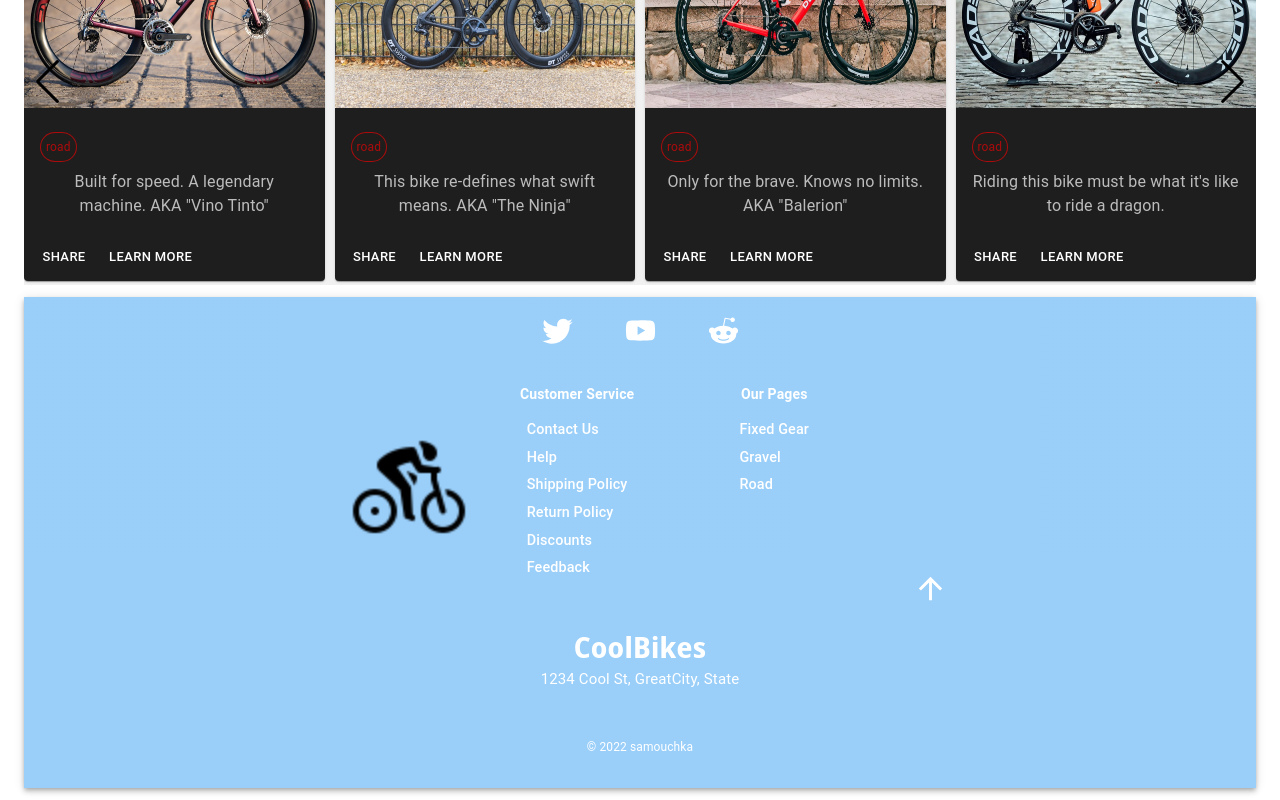
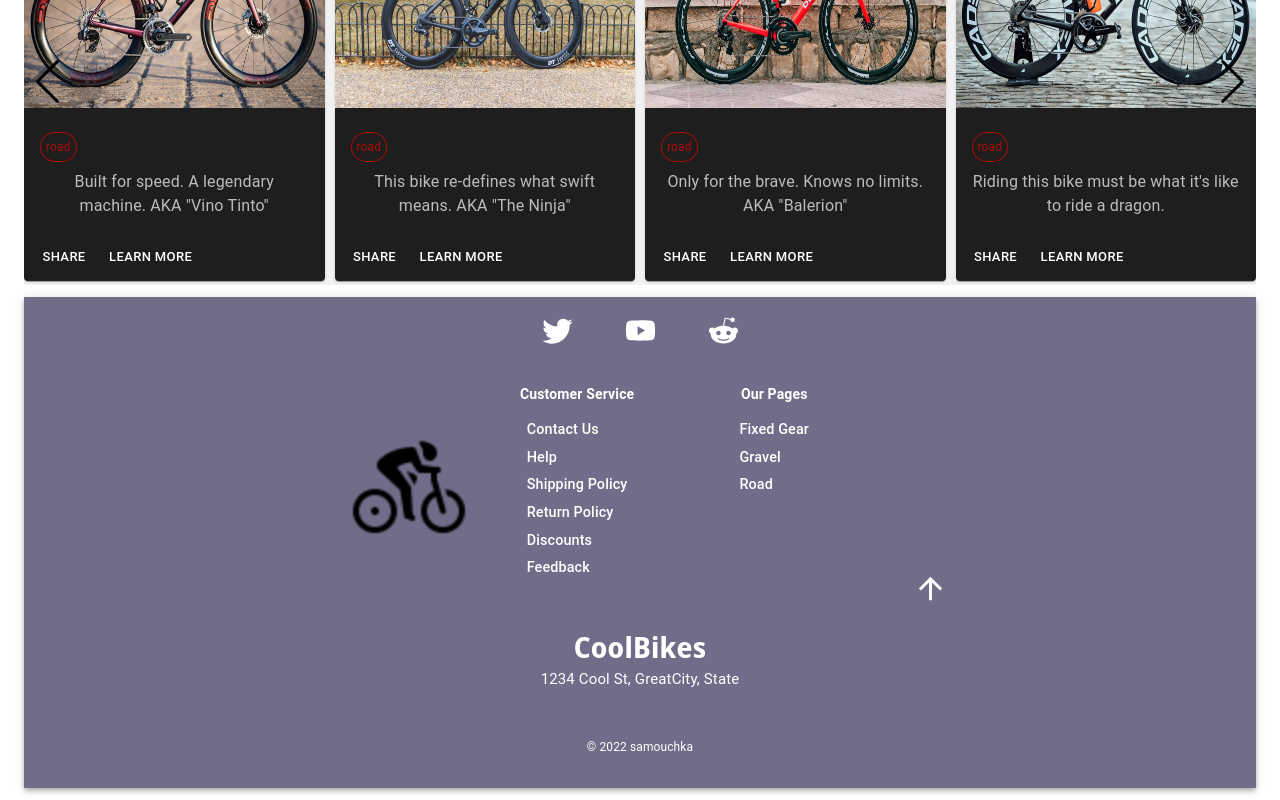
Before and after one commit to samouchka1/coolbikes, a React (Create React App) app: page /gravel in a window 1280 px wide. Shown: the part 1405-2205 px from the top of the page. Built offline with nearby package versions, Linux system fonts and the light colour scheme.

Commit message:
testing darkmode

```diff
--- a/src/App.js
+++ b/src/App.js
@@ -55,6 +55,7 @@ function App() {
 
   // const darkModeTheme = createTheme(getDesignTokens('dark'));
 
+
   const [mode, setMode] = React.useState('dark');
   const colorMode = React.useMemo(
     () => ({
@@ -70,6 +71,19 @@ function App() {
       createTheme({
         palette: {
           mode,
+          ...(mode === 'light'
+          ? {
+              // palette values for light mode
+              primary: {
+                main: '#341bc0b1',
+              }
+            }
+          : {
+              // palette values for dark mode
+              primary: {
+                main: '#0e0737a5',
+              }
+            })
         },
       }),
     [mode],
--- a/src/components/Gravel.js
+++ b/src/components/Gravel.js
@@ -19,7 +19,7 @@ import React, {
 } from "swiper";
 
 import Banner from './modules/Banner';
-import {gradientBgColors } from './About';
+import {gradientBgColors } from './About'; //temp location
 
   import "../App.css"
   import "swiper/css";
--- a/src/components/Road.js
+++ b/src/components/Road.js
@@ -25,7 +25,7 @@ import React, {
 
 
 import Banner from './modules/Banner';
-import {gradientBgColors } from './About';
+import {gradientBgColors } from './About'; //temp location
 
 
   export const roadBikes = [
```
